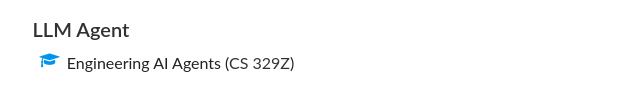
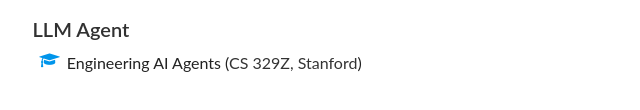
Before and after one commit to yxtang2026/yxtang2026.github.io, a plain HTML site: page others.html in a window 1280 px wide. Shown: the part 1235-1345 px from the top of the page, 330-970 px from the left. Drawn offline with nearby package versions, Linux system fonts and the light colour scheme.

Commit message:
Update LLM Agent course link

```diff
--- a/others.html
+++ b/others.html
@@ -81,7 +81,7 @@
 
         <h3 class="others-subtopic">LLM Agent</h3>
         <ul class="fa-ul others-list">
-          <li><i class="fa-li fa fa-graduation-cap others-icon" aria-hidden="true"></i>Engineering AI Agents (<a href="https://cs329z.stanford.edu/index.html" target="_blank">CS 329Z</a>)</li>
+          <li><i class="fa-li fa fa-graduation-cap others-icon" aria-hidden="true"></i>Engineering AI Agents (<a href="https://cs329z.stanford.edu/index.html" target="_blank">CS 329Z, Stanford</a>)</li>
         </ul>
       </div>
     </div></div>
```
